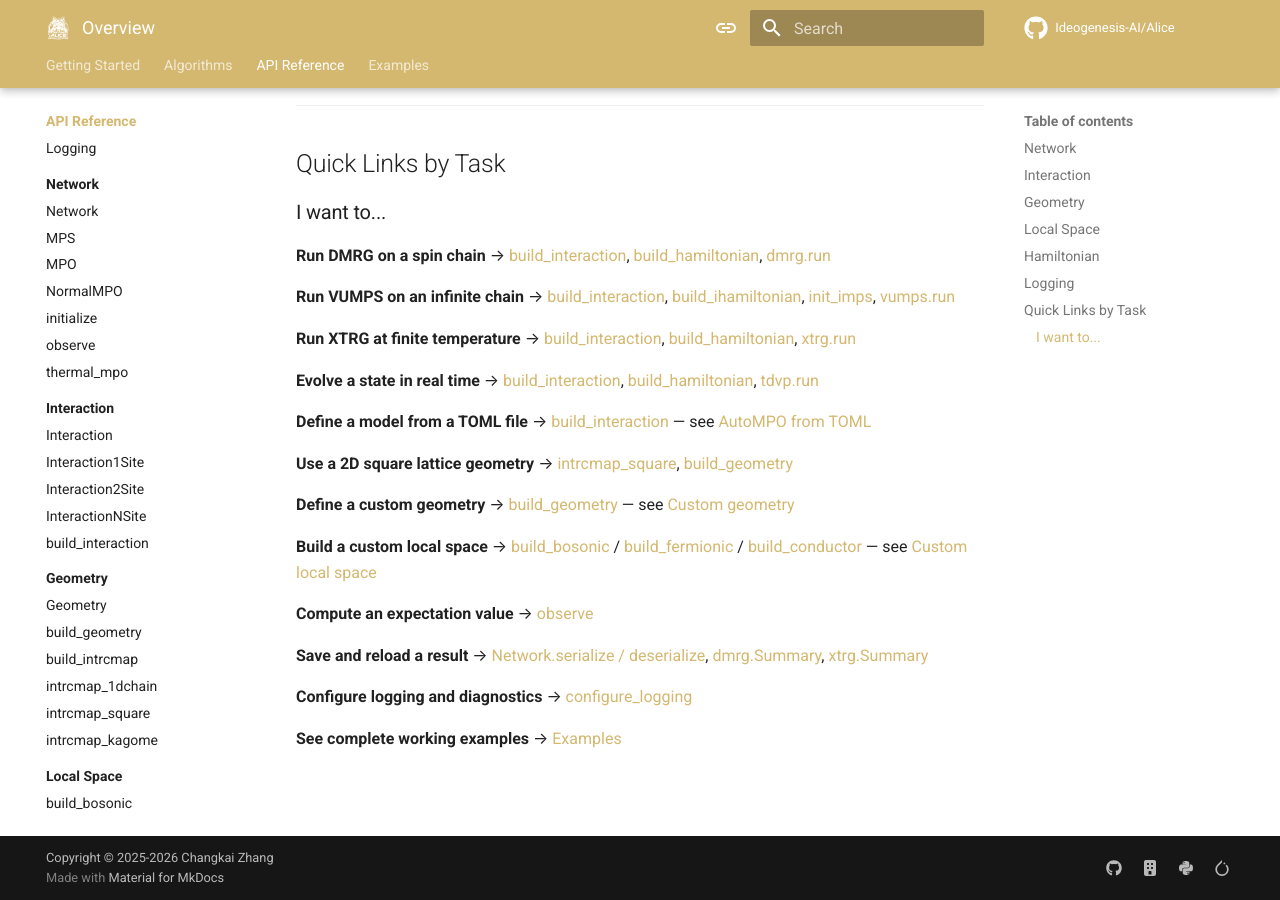
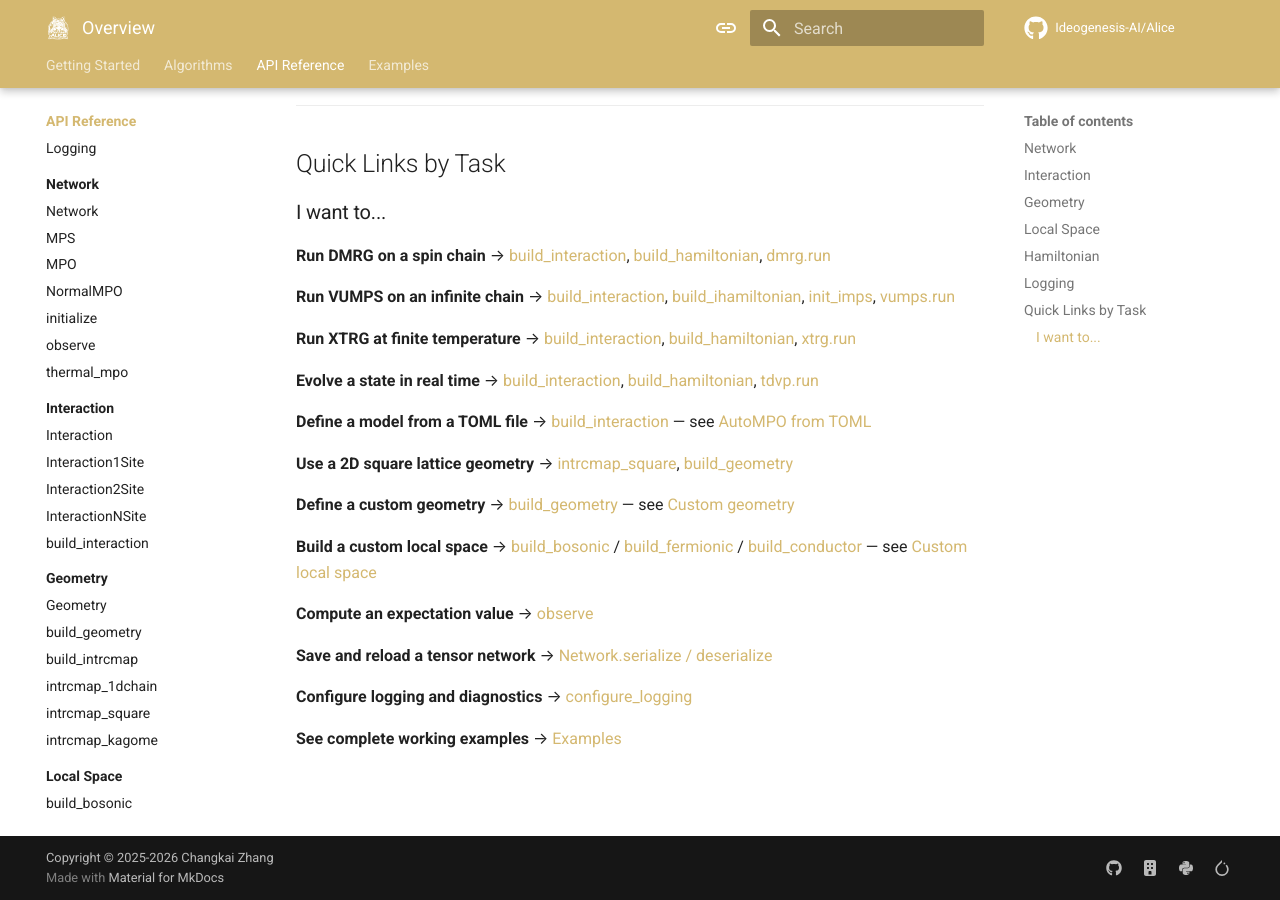
Before and after one commit to Ideogenesis-AI/Alice, an MkDocs documentation site: the page built from docs/api/index.md, in a window 1280 px wide and 900 px high, scrolled down 2727 px. Built offline with MkDocs 1.6.1 and Material for MkDocs 9.7.7, drawn with Linux system fonts in a browser that asks for light colours; comment, search, counter and statistics services are not loaded.

Commit message:
Narrow the save-and-reload quick link to the serializer
The entry pointed at the per-algorithm summary dataclasses as well as
the network serializer, which conflates reloading a state with
inspecting a run. It now names the serializer alone.

```diff
--- a/docs/api/index.md
+++ b/docs/api/index.md
@@ -106,8 +106,8 @@ MPO Hamiltonian assembly and built-in physics models.
 **Compute an expectation value**
 → [observe](network/observe.md)
 
-**Save and reload a result**
-→ [Network.serialize / deserialize](network/network.md), [dmrg.Summary](../algorithms/dmrg/summary.md), [xtrg.Summary](../algorithms/xtrg/summary.md)
+**Save and reload a tensor network**
+→ [Network.serialize / deserialize](network/network.md)
 
 **Configure logging and diagnostics**
 → [configure_logging](logging.md)
```
